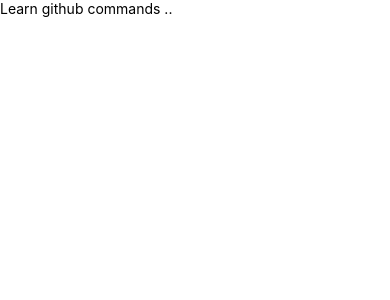
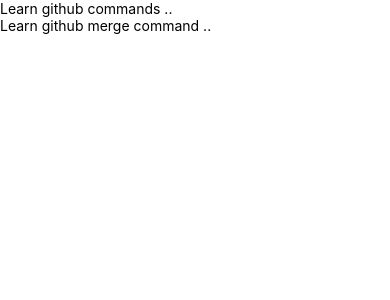
Before and after one commit to Dugariya/githublearn, a React Native app: screen / in a window 390 px wide. Shown: the top 300 px of the page. Built offline with nearby package versions, Linux system fonts and the light colour scheme.

Commit message:
featur one add merge command

```diff
--- a/App.tsx
+++ b/App.tsx
@@ -5,6 +5,7 @@
   return (
     <View>
       <Text>Learn github commands ..</Text>
+      <Text>Learn github merge command ..</Text>
     </View>
   );
 };
```
